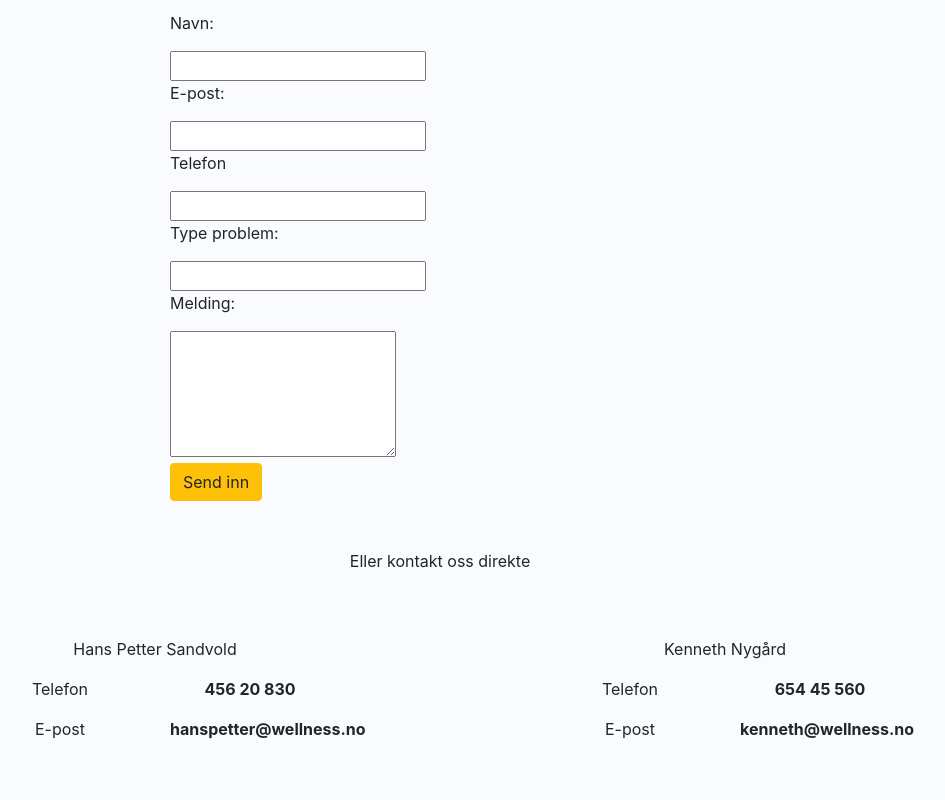
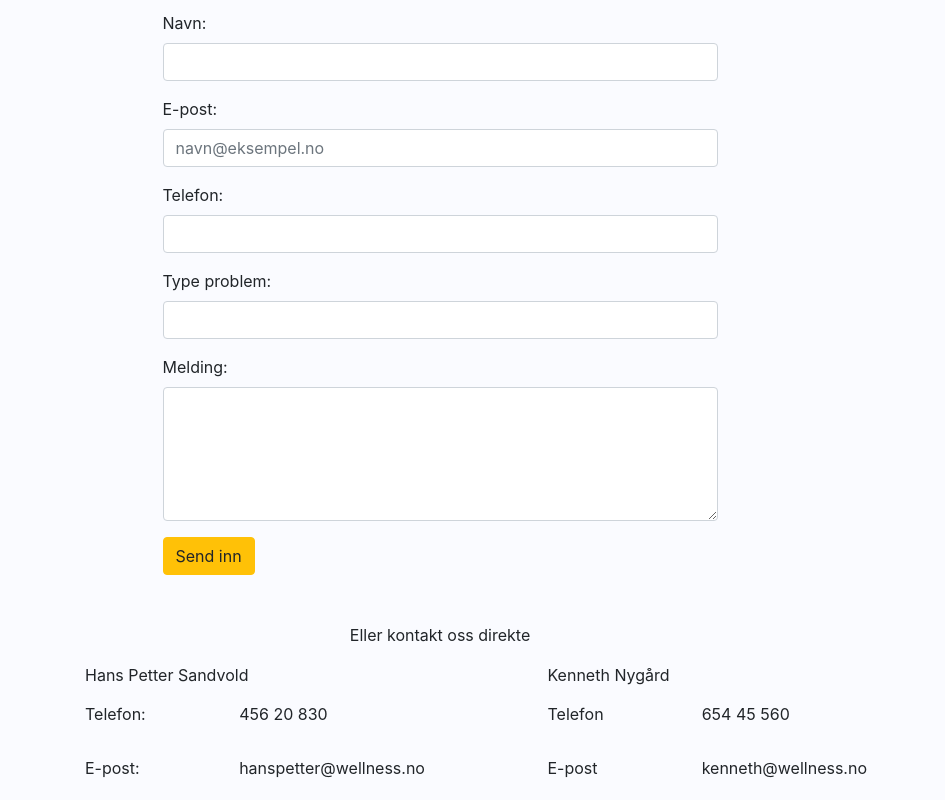
Before and after one commit to frikoPro/wellness-at-home, a React (Create React App) app in the folder client/: page /Support in a window 1280 px wide. Shown: the part 560-1360 px from the top of the page, without its empty margins (200-1145 px from the left). Built offline with nearby package versions, Linux system fonts and the light colour scheme.

Commit message:
Update SupportPage.js
Implemented Form instead of input, improved code

```diff
--- a/client/src/views/supportPage/SupportPage.js
+++ b/client/src/views/supportPage/SupportPage.js
@@ -1,4 +1,4 @@
-import { Button, Col, Container, Row } from 'react-bootstrap';
+import { Button, Col, Container, Form, Row } from 'react-bootstrap';
 import styles from './SupportPage.module.css';
 
 const SupportPage = () => {
@@ -35,104 +35,80 @@ const SupportPage = () => {
 				</Col>
 			</Row>
 			<Row>
-				<Col xl={6} className="mx-auto">
+				<Col className={'text-center'}>
 					<p>Send oss en mail i feltet under</p>
 				</Col>
 			</Row>
-			<Row>
-				<Col xl={6} className="mx-auto">
-					<p>Navn:</p>
-				</Col>
-			</Row>
-			<Row>
-				<Col xl={6} className="mx-auto">
-					<input></input>
-				</Col>
-			</Row>
-			<Row>
-				<Col xl={6} className="mx-auto">
-					<p>E-post:</p>
-				</Col>
-			</Row>
-			<Row>
-				<Col xl={6} className="mx-auto">
-					<input></input>
-				</Col>
-			</Row>
-			<Row>
-				<Col xl={6} className="mx-auto">
-					<p>Telefon</p>
-				</Col>
-			</Row>
-			<Row>
-				<Col xl={6} className="mx-auto">
-					<input></input>
-				</Col>
-			</Row>
-			<Row>
-				<Col xl={6} className="mx-auto">
-					<p>Type problem:</p>
-				</Col>
-			</Row>
-			<Row>
-				<Col xl={6} className="mx-auto">
-					<input></input>
-				</Col>
-			</Row>
-			<Row>
-				<Col xl={6} className="mx-auto">
-					<p>Melding:</p>
-				</Col>
-			</Row>
-			<Row>
-				<Col xl={6} className="mx-auto">
-					<textarea rows="5"></textarea>
-				</Col>
-			</Row>
-			<Row>
-				<Col xl={6} className="mx-auto">
+			<div className="mx-auto" style={{width: "50%"}}>
+				<Form>
+					<Form.Group controlId="supportForm.ControlInputName">
+						<Form.Label>Navn:</Form.Label>
+						<Form.Control/>
+					</Form.Group>
+					<Form.Group controlId="supportForm.ControlInputEmail">
+						<Form.Label>E-post:</Form.Label>
+						<Form.Control type="email" placeholder="navn@eksempel.no" />
+					</Form.Group>
+					<Form.Group controlId="supportForm.ControlInputPhone">
+						<Form.Label>Telefon:</Form.Label>
+						<Form.Control/>
+					</Form.Group>
+					<Form.Group controlId="supportForm.ControlInputProblem">
+						<Form.Label>Type problem:</Form.Label>
+						<Form.Control/>
+					</Form.Group>
+					<Form.Group controlId="exampleForm.ControlTextareaMessage">
+						<Form.Label>Melding:</Form.Label>
+						<Form.Control as="textarea" rows={5} />
+					</Form.Group>
 					<Button className="btn-warning">Send inn</Button>
-				</Col>
-			</Row>
+				</Form>
+			</div>
+
 			<Row>
 				<Col className="text-center pt-5">
 					<p>Eller kontakt oss direkte</p>
 				</Col>
 			</Row>
-			<Row>
-				<Col className="text-center pt-5">
-					<p>Hans Petter Sandvold</p>
-				</Col>
-				<Col className="text-center pt-5">
-					<p>Kenneth Nygård</p>
-				</Col>
-			</Row>
-			<Row xl="6" className="text-center">
-				<Col className="offset-md-1">
-					<p>Telefon</p>
+
+			<Row className="mx-auto">
+				<Col md={{offset: 2}}>
+					<div>
+						<Form>
+							<Form.Label>Hans Petter Sandvold</Form.Label>
+							<Form.Group as={Row}>
+								<Form.Label column sm={4}>Telefon:</Form.Label>
+								<Col>
+									<Form.Control plaintext readOnly value="456 20 830"/>
+								</Col>
+							</Form.Group>
+							<Form.Group as={Row}>
+								<Form.Label column sm={4}>E-post:</Form.Label>
+								<Col>
+									<Form.Control plaintext readOnly value="hanspetter@wellness.no"/>
+								</Col>
+							</Form.Group>
+						</Form>
+					</div>
 				</Col>
 				<Col>
-					<b>456 20 830</b>
-				</Col>
-				<Col className="offset-md-2">
-					<p>Telefon</p>
-				</Col>
-				<Col>
-					<b>654 45 560</b>
-				</Col>
-			</Row>
-			<Row xl="6" className="text-center">
-				<Col className="offset-md-1">
-					<p>E-post</p>
-				</Col>
-				<Col>
-					<b>hanspetter@wellness.no</b>
-				</Col>
-				<Col className="offset-md-2">
-					<p>E-post</p>
-				</Col>
-				<Col>
-					<b>kenneth@wellness.no</b>
+					<div>
+						<Form>
+							<Form.Label>Kenneth Nygård</Form.Label>
+							<Form.Group as={Row}>
+								<Form.Label column sm={4}>Telefon</Form.Label>
+								<Col>
+									<Form.Control plaintext readOnly value="654 45 560"/>
+								</Col>
+							</Form.Group>
+							<Form.Group as={Row}>
+								<Form.Label column sm={4}>E-post</Form.Label>
+								<Col>
+									<Form.Control plaintext readOnly value="kenneth@wellness.no"/>
+								</Col>
+							</Form.Group>
+						</Form>
+					</div>
 				</Col>
 			</Row>
 		</Container>
```
